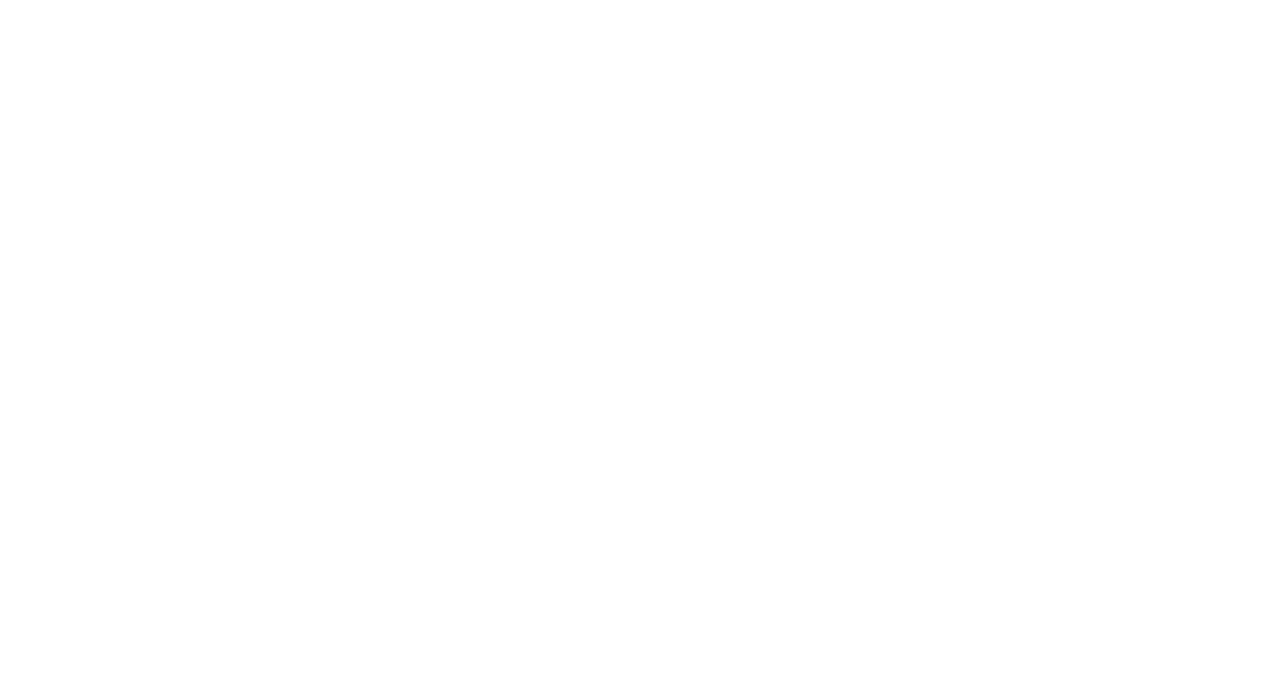
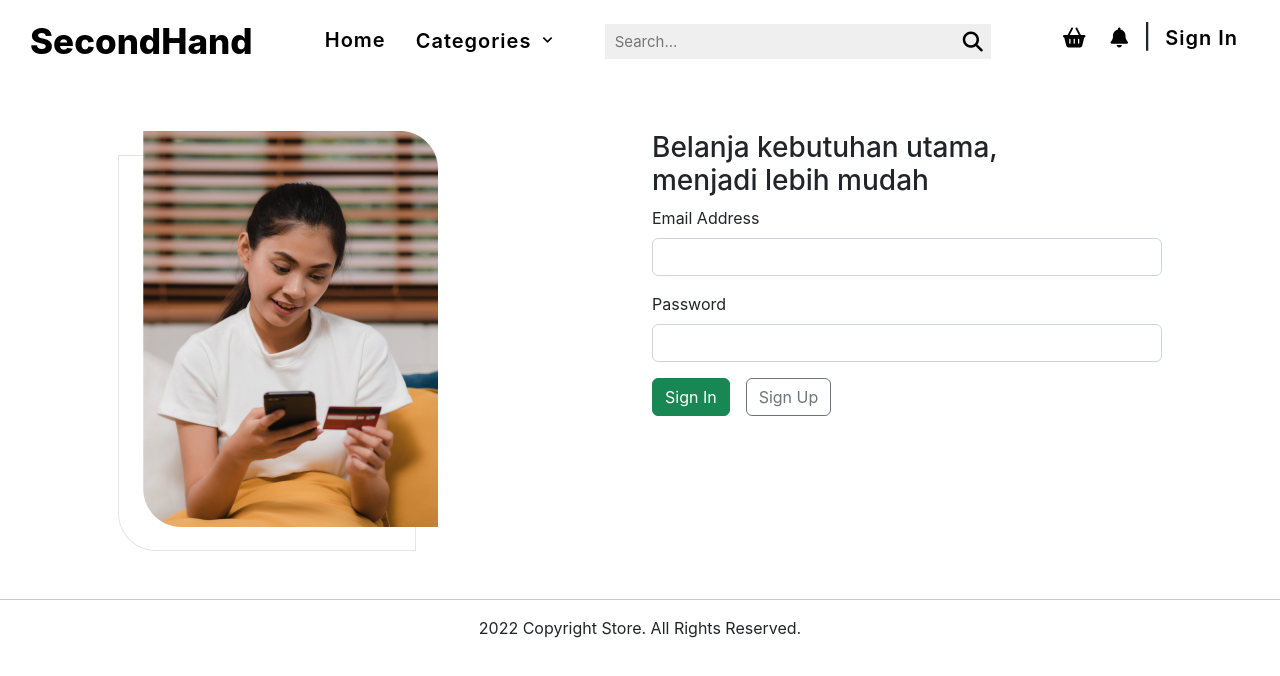
Before and after one commit to MustofaandCrew/FrontEnd2, a React (Create React App) app in the folder front-end/: page /login in a window 1280 px wide. Shown: the top 676 px of the page. Built offline with nearby package versions, Linux system fonts and the light colour scheme.

Commit message:
remake file login in pages

```diff
--- a/front-end/src/App.js
+++ b/front-end/src/App.js
@@ -1,5 +1,6 @@
 import React from "react";
 import { BrowserRouter, Route, Routes } from "react-router-dom";
+import Login from "../src/pages/Login";
 // import Navbar from "./components/Navbar";
 // import Footer from "./components/Footer";
 
@@ -7,6 +8,9 @@ function App() {
   return (
     <div className="App">
       <BrowserRouter>
+      <Routes>
+      <Route path="/login" element={<Login />} />
+      </Routes>
       </BrowserRouter>
     </div>
   );
--- a/front-end/src/pages/Login.jsx
+++ b/front-end/src/pages/Login.jsx
@@ -1 +1,38 @@
 import React from "react";
+
+
+import Pic from "../assets/images/pic.png";
+import LayoutNavbarFooter from "../components/LayoutNavbarFooter";
+
+
+export default function Login() {
+    return (
+        <LayoutNavbarFooter>
+            <div className="container my-5 px-5">
+                <div className="row">
+                    <div className="col-6 ">
+                        <img src={Pic} alt="woman" className="img-fluid" />
+                    </div>
+                    <div className="col-6">
+                        <h3>
+                            Belanja kebutuhan utama,<br />
+                            menjadi lebih mudah
+                        </h3>
+                        <form>
+                            <div className="mb-3">
+                                <label for="exampleInputEmail1" className="form-label">Email Address</label>
+                                <input type="email" className="form-control" id="exampleInputEmail1" aria-describedby="emailHelp" />
+                            </div>
+                            <div className="mb-3">
+                                <label for="exampleInputPassword1" className="form-label">Password</label>
+                                <input type="password" className="form-control" id="exampleInputPassword1" />
+                            </div>
+                            <button type="submit" className="btn btn-success me-3">Sign In</button>
+                            <a href="/register" className="btn btn-outline-secondary">Sign Up</a>
+                        </form>
+                    </div>
+                </div>
+            </div>
+        </LayoutNavbarFooter>
+    )
+}
```
